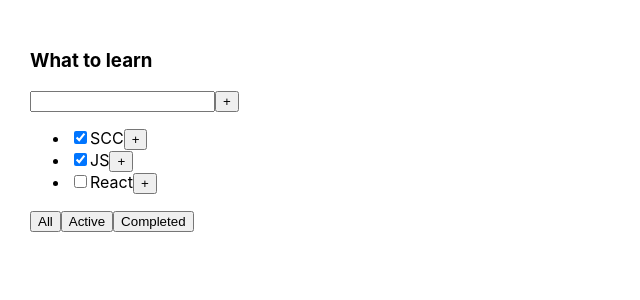
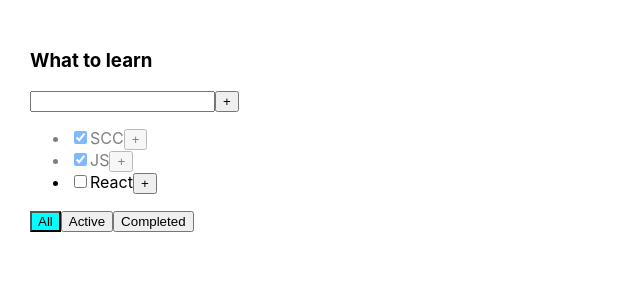
Before and after one commit to fontachi/todolist, a React (Create React App) app: page / in a window 1280 px wide. Shown: the top 300 px of the page, without its empty margins (0-640 px from the left). Built offline with nearby package versions, Linux system fonts and the light colour scheme.

Commit message:
up filter and list

```diff
--- a/src/App.css
+++ b/src/App.css
@@ -6,3 +6,19 @@
 .App > div {
   margin-right: 50px;
 }
+
+.error {
+  border: 1px solid red;
+}
+
+.error-message {
+  color: red;
+}
+
+ .active-filter {
+   background-color: aqua;
+ }
+
+ .is-done {
+     opacity:0.5;
+ }
--- a/src/App.tsx
+++ b/src/App.tsx
@@ -18,7 +18,7 @@ function App() {
     let [filterIs, setFilter] = useState<FilterType>("All");
 
     function addingTask(title: string,) {
-        let newTasks=[{id:v1(),title:title,isDone:false}, ...tasks];
+        let newTasks = [{id: v1(), title: title, isDone: false}, ...tasks];
         setTasks(newTasks);
     }
 
@@ -29,8 +29,15 @@ function App() {
         setTasks(newTasks);
     }
 
-    function filteredTasks(filter:FilterType) {
+    function filteredTasks(filter: FilterType) {
         setFilter(filter)
+    }
+
+    function onCheckedTask(id: string, isDone: boolean) {
+        let chengingArrayTasks = tasks.map((task: TasksType) => {
+            return task.id === id ? {...task, isDone: isDone} : task
+        });
+        setTasks(chengingArrayTasks)
     }
 
     let filterListTasks = tasks;
@@ -44,15 +51,15 @@ function App() {
             return task.isDone === false
         })
     }
-
-
     return (
         <div className="App">
             <TodoList title="What to learn"
                       tasks={filterListTasks}
                       removingTask={removingTask}
                       filteredTasks={filteredTasks}
-                      addingTask={addingTask}/>
+                      addingTask={addingTask}
+                      onCheckedTask={onCheckedTask}
+                      filter={filterIs}/>
         </div>
     );
 }
--- a/src/TodoList.tsx
+++ b/src/TodoList.tsx
@@ -1,5 +1,6 @@
 import React, {ChangeEvent, KeyboardEventHandler, useState} from "react";
 import {FilterType} from "./App";
+import {Simulate} from "react-dom/test-utils";
 
 export type TasksType = {
     id: string,
@@ -13,24 +14,32 @@ type TodoListProps = {
     removingTask: (id: string) => void;
     filteredTasks: (filter: FilterType) => void;
     addingTask: (title: string) => void;
+    onCheckedTask: (id: string,isDone:boolean) => void;
+    filter:string;
 }
 
 export function TodoList(props: TodoListProps) {
 
     let [newTitle, setNewTitle] = useState('');
+    let [error, setError] = useState<string|null>(null);
 
     const onNewTitleChangeHandler = (e: ChangeEvent<HTMLInputElement>) => {
         setNewTitle(e.target.value)
     }
     const onKeyPressHandler = (e: React.KeyboardEvent<HTMLInputElement>) => {
+        setError(null)
         if (e.charCode === 13) {
-            props.addingTask(newTitle);
-            setNewTitle('');
+           addingTask();
         }
     }
     const addingTask = () => {
-        props.addingTask(newTitle);
-        setNewTitle('');
+        if(newTitle.trim() !== ""){
+            props.addingTask(newTitle);
+            setNewTitle('');
+        }else{
+            setError("Title is required");
+        }
+
     }
     const filterListAllTasks = () => {
       props.filteredTasks("All")
@@ -50,16 +59,19 @@ export function TodoList(props: TodoListProps) {
                 <input type={"text"} value={newTitle}
                        onChange={onNewTitleChangeHandler}
                        onKeyPress={onKeyPressHandler}
+                       className={error ? "error" : ""}
                 />
                 <button onClick={addingTask}>+</button>
+                {error ? <div className="error-message">{error}</div> : null}
             </div>
             <ul>
                 {
                     props.tasks.map((t: TasksType) => {
                         const onRemovingTask = () => {  props.removingTask(t.id)}
+                        const onCheckedTask= (e:ChangeEvent<HTMLInputElement>)=>{ props.onCheckedTask(t.id,e.currentTarget.checked)}
                         return (
-                            <li key={t.id}>
-                                <input type={"checkbox"} defaultChecked={t.isDone}/>
+                            <li key={t.id} className={t.isDone ? "is-done":" "}>
+                                <input type={"checkbox"} defaultChecked={t.isDone} onChange={onCheckedTask}/>
                                 <span>{t.title}</span>
                                 <button onClick={onRemovingTask}>+
                                 </button>
@@ -68,9 +80,9 @@ export function TodoList(props: TodoListProps) {
                     })
                 }
             </ul>
-            <button onClick={filterListAllTasks}>All</button>
-            <button onClick={filterListActiveTasks}>Active</button>
-            <button onClick={filterListCompletedTasks}>Completed</button>
+            <button className={props.filter==="All"? "active-filter":""} onClick={filterListAllTasks}>All</button>
+            <button className={props.filter==="Active"? "active-filter":""} onClick={filterListActiveTasks}>Active</button>
+            <button className={props.filter==="Completed"? "active-filter":""} onClick={filterListCompletedTasks}>Completed</button>
         </div>
     )
 }
```
Lines whose indentation alone changed are shown as unchanged.
